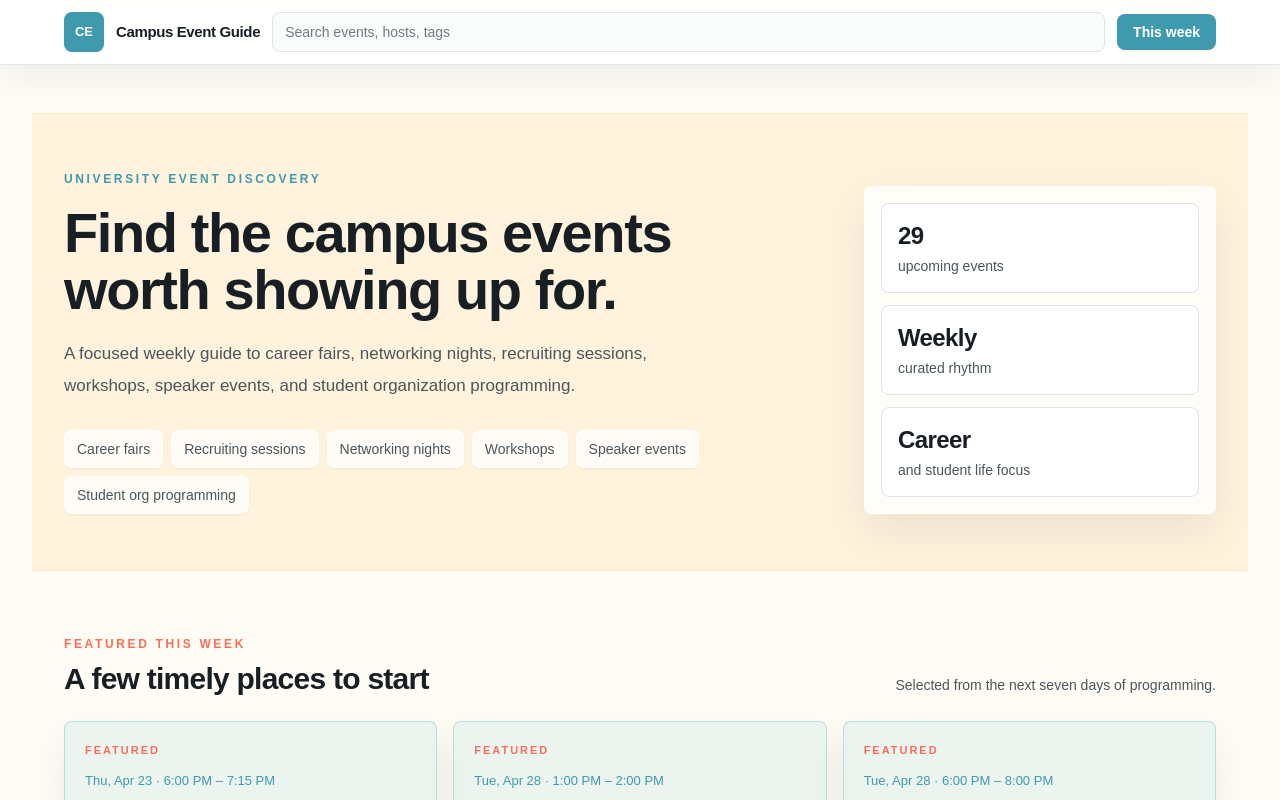
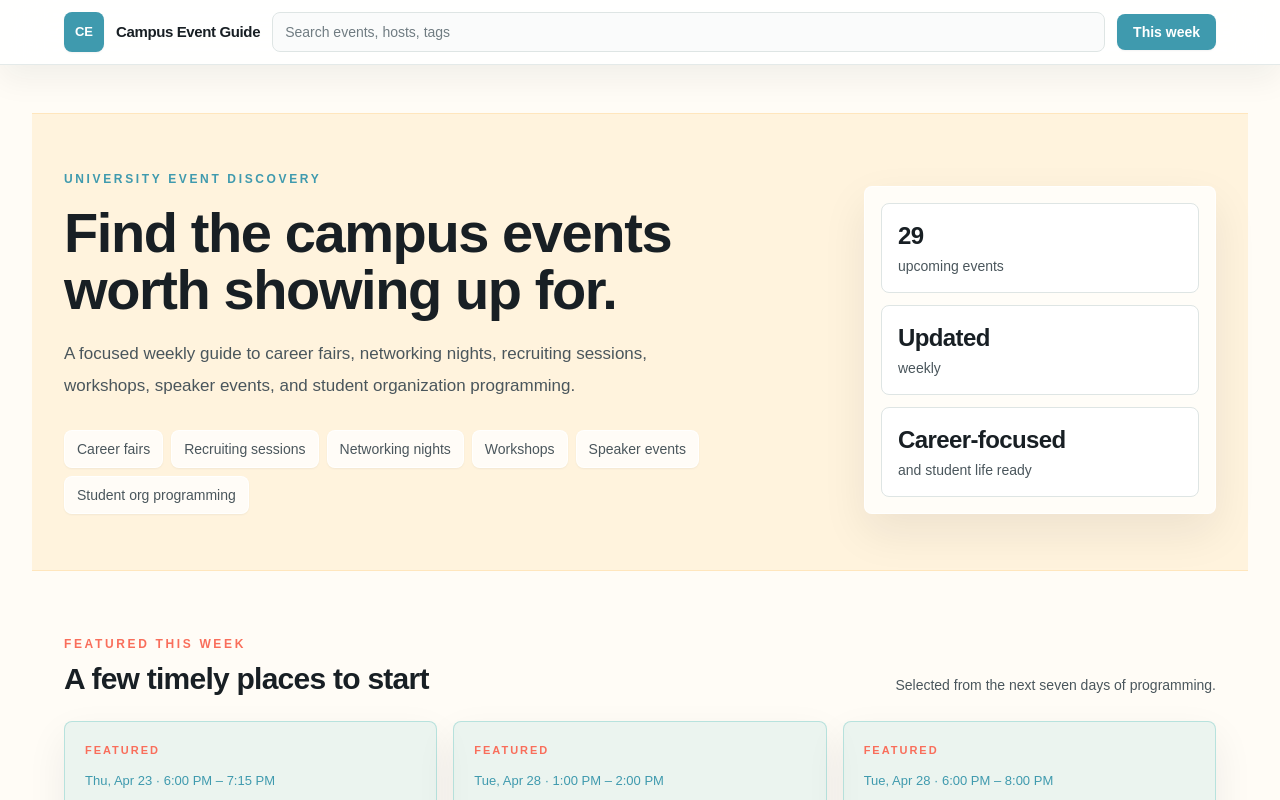
Before and after one commit to shyamtalati/events, a Next.js app: page / in a window 1280 px wide. Shown: the top 800 px of the page. Built offline with nearby package versions, Linux system fonts and the light colour scheme; a web font is replaced by a local one.

Commit message:
Refine homepage stat chips

```diff
--- a/app/page.tsx
+++ b/app/page.tsx
@@ -53,8 +53,8 @@ export default function HomePage() {
             <div className="grid gap-3 sm:grid-cols-3 lg:grid-cols-1">
               {[
                 { value: upcomingEvents.length, label: 'upcoming events' },
-                { value: 'Weekly', label: 'curated rhythm' },
-                { value: 'Career', label: 'and student life focus' },
+                { value: 'Updated', label: 'weekly' },
+                { value: 'Career-focused', label: 'and student life ready' },
               ].map((item) => (
                 <div key={`${item.value}-${item.label}`} className="rounded-lg border border-line bg-surface p-4">
                   <p className="text-2xl font-semibold tracking-tight text-ink">{item.value}</p>
```
